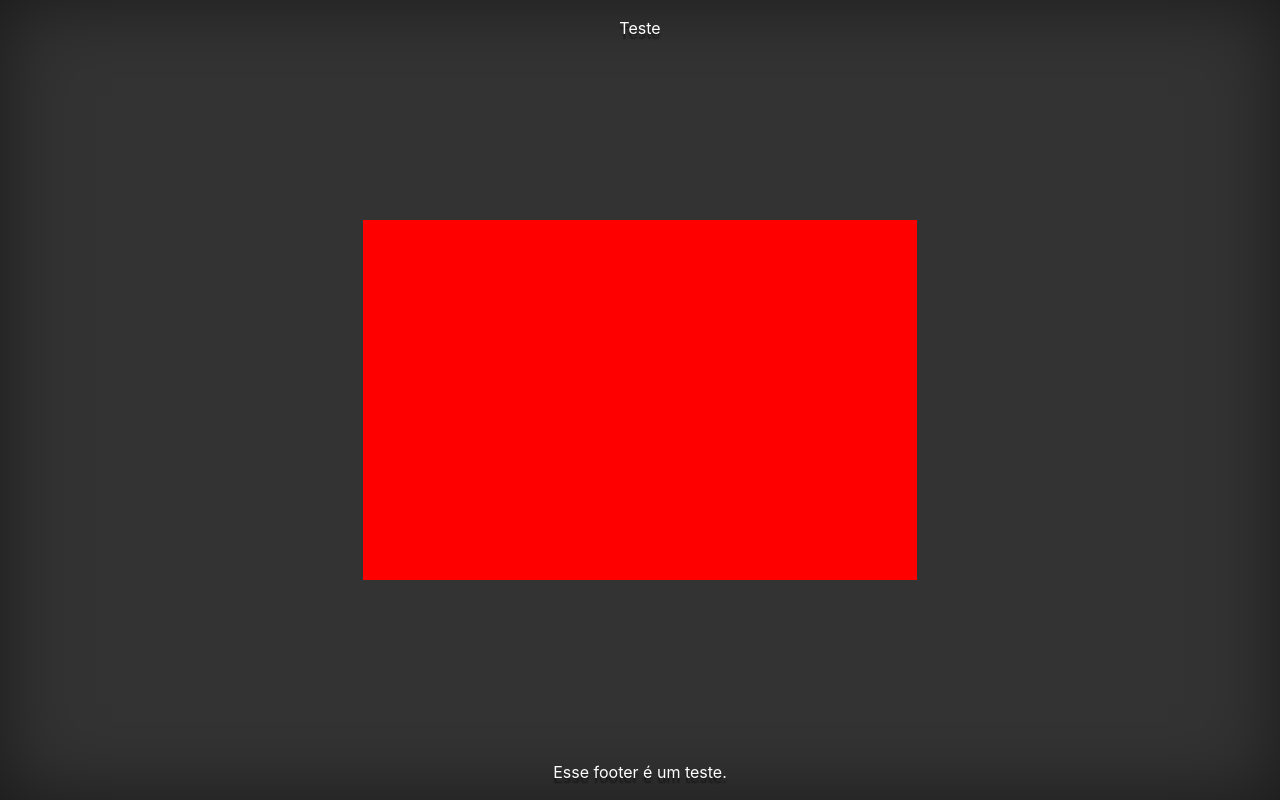
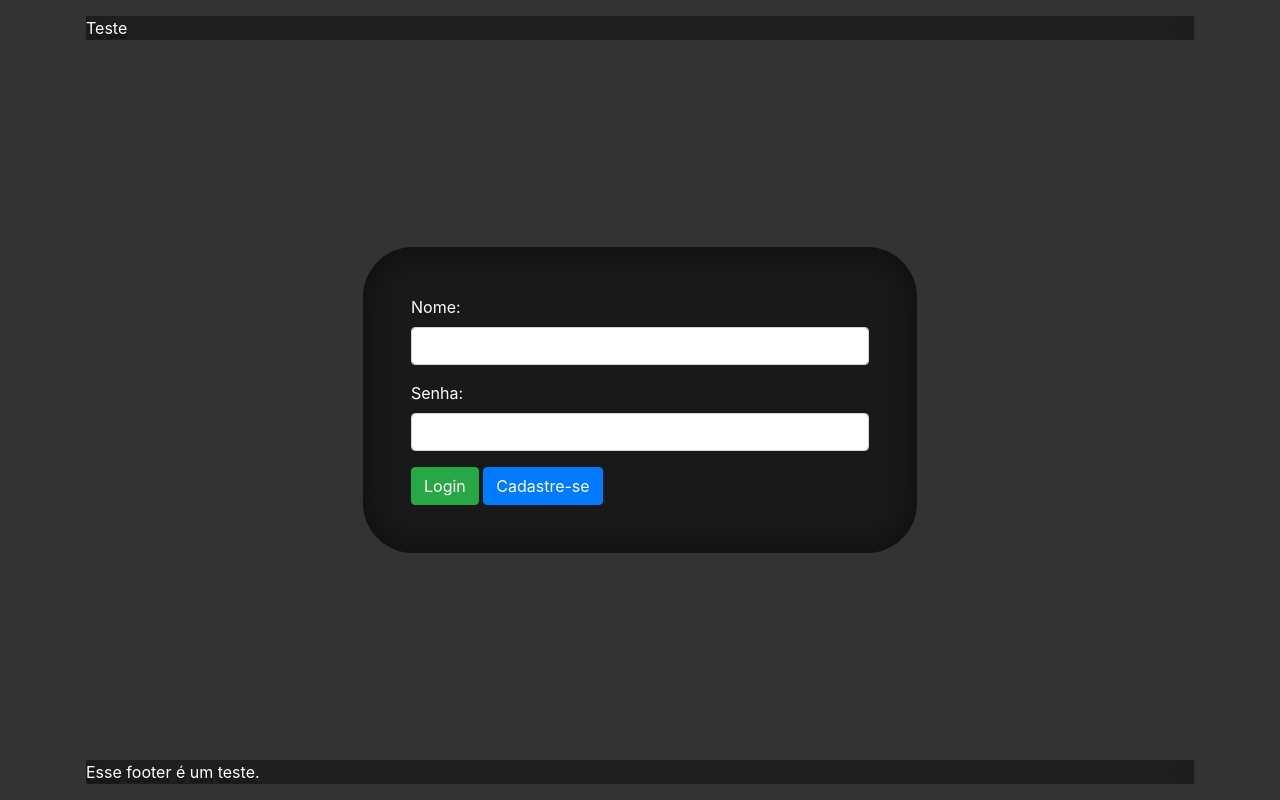
Before and after one commit to lucasvalentee/quiz-dw3, a PHP site: page / in a window 1280 px wide. Run offline with PHP 8.4, Linux system fonts and the light colour scheme.

Commit message:
Alterado a estilização da tela inicial.

```diff
--- a/biblioteca/assets/css/style.css
+++ b/biblioteca/assets/css/style.css
@@ -5,11 +5,19 @@ html, body {
 
 body {
   display: flex;
+}
+
+header, footer {
   color: #fff;
   text-shadow: 0 0.3rem 0.1rem rgba(0, 0, 0, .5);
   box-shadow: inset 0 0 5rem rgba(0, 0, 0, .5);
 }
 
-.mb-auto {
-  margin-bottom: auto!important;
+#d-main {
+  border-radius: 50px;
+  box-shadow: inset 0 0 2rem rgba(0, 0, 0, .5);
 }
+
+.b-color-default {
+  background-color:rgba(0, 0, 0, .5);
+}
--- a/index.php
+++ b/index.php
@@ -1,17 +1,17 @@
 <?php
 require_once('biblioteca/Autoload.php');
+session_start();
 ?>
 <!DOCTYPE html>
 <html lang="pt-br">
   <?php include('view/layouts/head.html') ?>
-  <body class="text-center">
+  <body>
     <div class="container d-flex w-100 h-100 p-3 flex-column">
       <header class="mb-auto">Teste</header>
       <main role="main" class="d-flex w-100 h-100 inner flex-column justify-content-center">
-        <div class="w-50 h-50 align-self-center" style="background-color:red;">
-
+        <div id="d-main" class="w-50 align-self-center b-color-default">
+          <?php (isset($_SESSION['login']) && isset($_SESSION['senha'])) ? 'Você fez login!' : ControllerPadrao::getInstanceView('Login')->getHtml() ?>
         </div>
-        <?php echo (isset($_SESSION['login']) && isset($_SESSION['senha'])) ? 'Você fez login!' : ControllerPadrao::getInstanceView('Login')->getHtml() ?>
       </main>
       <?php include('view/layouts/footer.html') ?>
     </div>
--- a/view/ViewLogin.php
+++ b/view/ViewLogin.php
@@ -20,11 +20,22 @@ class ViewLogin {
   }
 
   private function getHtmlLogin() {
-    ob_start();
       ?>
-        <html></html>
+
+        <form class="p-5 text-white">
+          <div class="form-group">
+            <label for="nome">Nome:&nbsp;</label>
+            <input type="text" class="form-control" id="nomeLogin" aria-describedby="nomeLogin">
+          </div>
+          <div class="form-group">
+            <label for="senha">Senha:&nbsp;</label>
+            <input type="password" class="form-control" id="senhaLogin">
+          </div>
+          <button type="submit" onclick="alert('Logou')" class="btn btn-success">Login</button>
+          <button type="submit" onclick="alert('Cadastrou ae')" class="btn btn-primary">Cadastre-se</button>
+        </form>
+
       <?php
-
   }
 
 }
--- a/view/layouts/head.html
+++ b/view/layouts/head.html
@@ -1,5 +1,3 @@
-<!DOCTYPE html>
-<html lang="pt-br">
 <head>
     <meta charset="UTF-8">
     <meta name="viewport" content="width=device-width, initial-scale=1.0">
```
Lines whose indentation alone changed are shown as unchanged.
